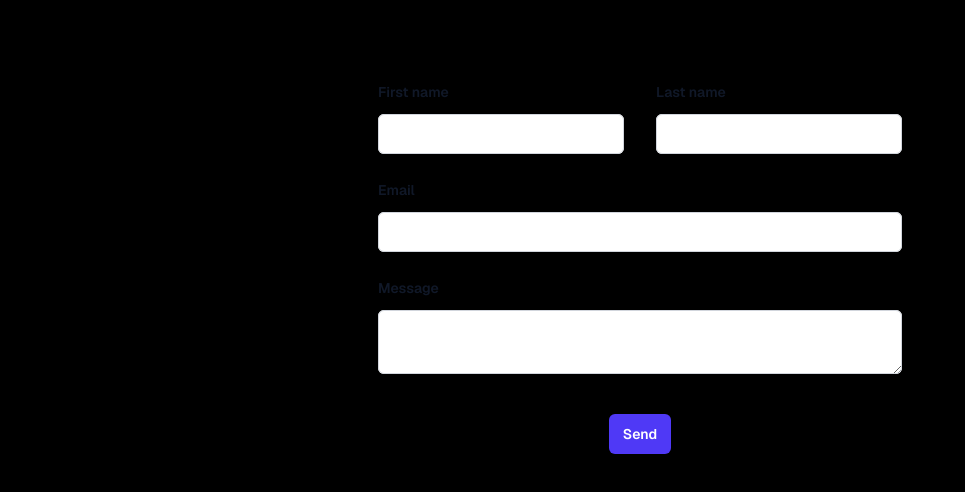
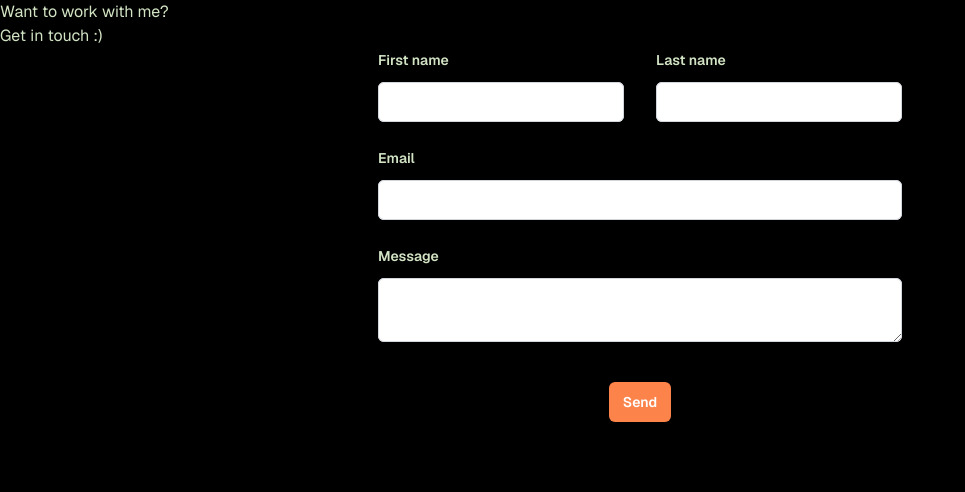
Before and after one commit to JJamC/artist-portfolio-next, a Next.js app: page /components/Contact in a window 1280 px wide. Shown: the top 492 px of the page, without its empty margins (0-965 px from the left). Built offline with nearby package versions, Linux system fonts and the light colour scheme.

Commit message:
restyled contact form

```diff
--- a/src/pages/components/Contact.tsx
+++ b/src/pages/components/Contact.tsx
@@ -21,36 +21,68 @@ export default function ContactForm() {
   }
 
   return (
-      <form action="#" method="POST" className="mx-auto mt-16 max-w-xl sm:mt-20 place-items-center">
+    <div>
+      <p>Want to work with me?</p>
+      <p>Get in touch :) </p>
+      <form
+        action="#"
+        method="POST"
+        className="mx-auto max-w-xl place-items-center"
+      >
         <div className="grid grid-cols-1 gap-x-8 gap-y-6 sm:grid-cols-2">
           <div>
-            <label className="block text-sm/6 font-semibold text-gray-900">First name</label>
+            <label className="block text-sm/6 font-semibold">First name</label>
             <div className="mt-2.5">
-              <input id="first-name" type="text" name="first-name" className="block w-full rounded-md bg-white px-3.5 py-2 text-base text-gray-900 outline-1 -outline-offset-1 outline-gray-300 placeholder:text-gray-400 focus:outline-2 focus:-outline-offset-2 focus:outline-indigo-600" />
+              <input
+                id="first-name"
+                type="text"
+                name="first-name"
+                className="block w-full rounded-md bg-white px-3.5 py-2 text-base outline-1 -outline-offset-1 outline-gray-300 placeholder:text-gray-400 focus:outline-2 focus:-outline-offset-2 focus:outline-indigo-600"
+              />
             </div>
           </div>
           <div>
-            <label className="block text-sm/6 font-semibold text-gray-900">Last name</label>
+            <label className="block text-sm/6 font-semibold">Last name</label>
             <div className="mt-2.5">
-              <input id="last-name" type="text" name="last-name" className="block w-full rounded-md bg-white px-3.5 py-2 text-base text-gray-900 outline-1 -outline-offset-1 outline-gray-300 placeholder:text-gray-400 focus:outline-2 focus:-outline-offset-2 focus:outline-indigo-600" />
+              <input
+                id="last-name"
+                type="text"
+                name="last-name"
+                className="block w-full rounded-md bg-white px-3.5 py-2 text-base outline-1 -outline-offset-1 outline-gray-300 placeholder:text-gray-400 focus:outline-2 focus:-outline-offset-2 focus:outline-indigo-600"
+              />
             </div>
           </div>
           <div className="sm:col-span-2">
-            <label className="block text-sm/6 font-semibold text-gray-900">Email</label>
+            <label className="block text-sm/6 font-semibold">Email</label>
             <div className="mt-2.5">
-              <input id="email" type="email" name="email" className="block w-full rounded-md bg-white px-3.5 py-2 text-base text-gray-900 outline-1 -outline-offset-1 outline-gray-300 placeholder:text-gray-400 focus:outline-2 focus:-outline-offset-2 focus:outline-indigo-600" />
+              <input
+                id="email"
+                type="email"
+                name="email"
+                className="block w-full rounded-md bg-white px-3.5 py-2 text-base outline-1 -outline-offset-1 outline-gray-300 placeholder:text-gray-400 focus:outline-2 focus:-outline-offset-2 focus:outline-indigo-600"
+              />
             </div>
           </div>
           <div className="sm:col-span-2">
-            <label className="block text-sm/6 font-semibold text-gray-900">Message</label>
+            <label className="block text-sm/6 font-semibold">Message</label>
             <div className="mt-2.5">
-              <textarea id="message" name="message" className="block w-full rounded-md bg-white px-3.5 py-2 text-base text-gray-900 outline-1 -outline-offset-1 outline-gray-300 placeholder:text-gray-400 focus:outline-2 focus:-outline-offset-2 focus:outline-indigo-600"></textarea>
+              <textarea
+                id="message"
+                name="message"
+                className="block w-full rounded-md bg-white px-3.5 py-2 text-base outline-1 -outline-offset-1 outline-gray-300 placeholder:text-gray-400 focus:outline-2 focus:-outline-offset-2 focus:outline-indigo-600"
+              ></textarea>
             </div>
           </div>
         </div>
         <div className="mt-10">
-          <button type="submit" className="block w-full rounded-md bg-indigo-600 px-3.5 py-2.5 text-center text-sm font-semibold text-white shadow-xs hover:bg-indigo-500 focus-visible:outline-2 focus-visible:outline-offset-2 focus-visible:outline-indigo-600">Send</button>
+          <button
+            type="submit"
+            className="block w-full rounded-md bg-[#FC834A] px-3.5 py-2.5 text-center text-sm font-semibold text-white shadow-xs hover:bg-[#F14F04]"
+          >
+            Send
+          </button>
         </div>
       </form>
-  )
+    </div>
+  );
 }
```
